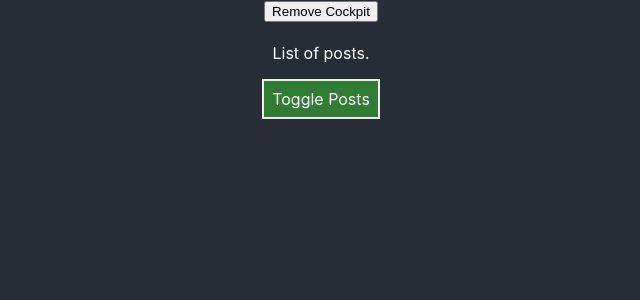
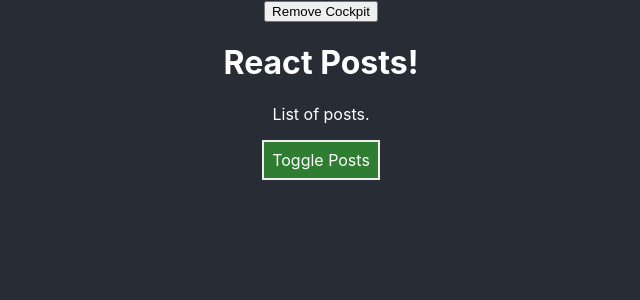
Before and after one commit to federico-allegrini/react-study-project, a React (Create React App) app: page / in a window 1280 px wide. Shown: the top 300 px of the page, without its empty margins (319-959 px from the left). Built offline with nearby package versions, Linux system fonts and the light colour scheme.

Commit message:
Passing unknown props

```diff
--- a/src/components/Posts/Post/Post.js
+++ b/src/components/Posts/Post/Post.js
@@ -1,4 +1,5 @@
 import React, { Component, Fragment } from "react";
+import withClass from "../../../hoc/withClass";
 import classes from "./Post.module.css";
 class Post extends Component {
   render() {
@@ -15,4 +16,4 @@ class Post extends Component {
     );
   }
 }
-export default Post;
+export default withClass(Post, classes.Post);
--- a/src/hoc/WithClass.js
+++ b/src/hoc/WithClass.js
@@ -2,7 +2,7 @@ import React from "react";
 const withClass = (WrappedComponent, className) => {
   return (props) => (
     <div className={className}>
-      <WrappedComponent />
+      <WrappedComponent {...props} />
     </div>
   );
 };
```
